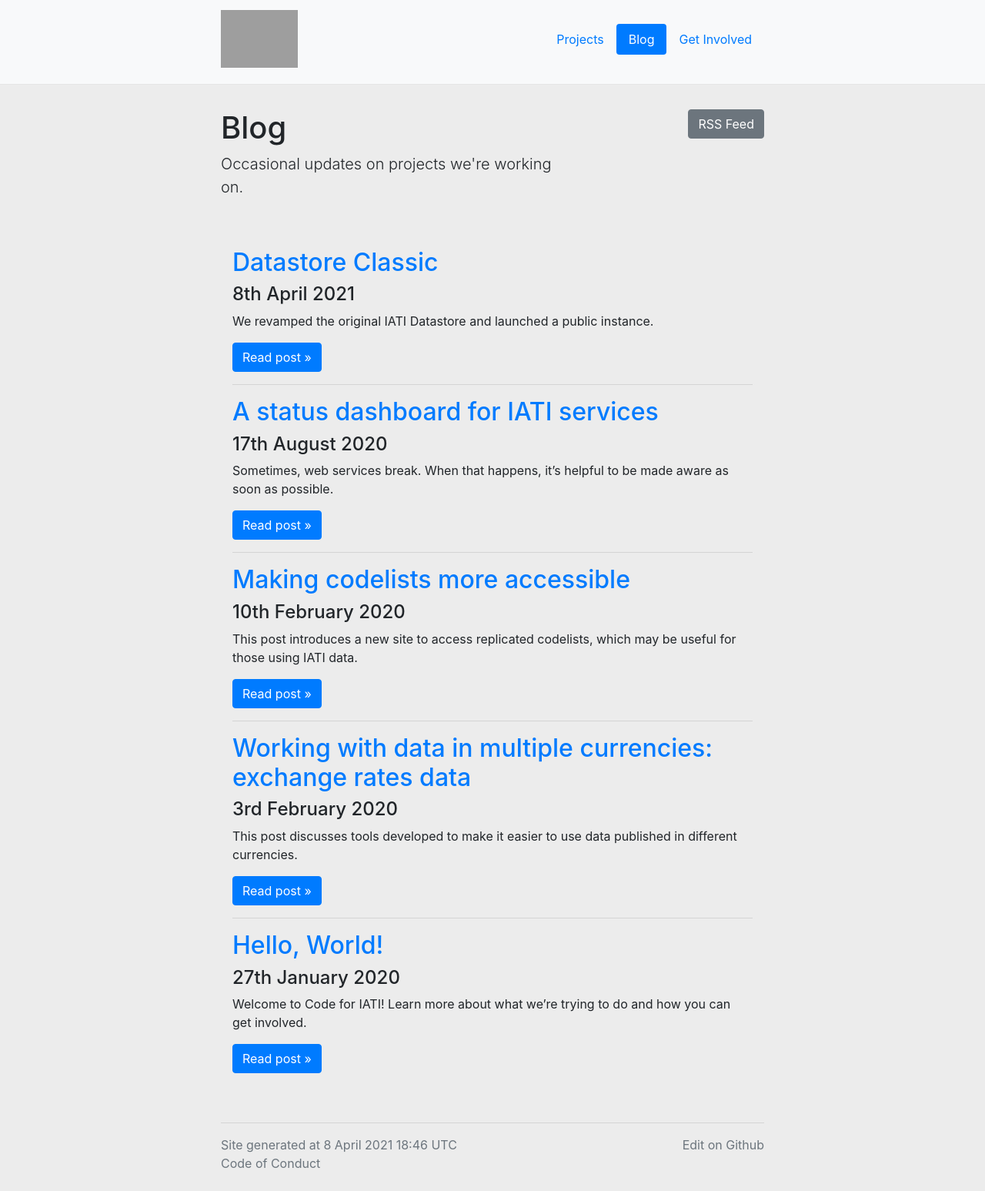
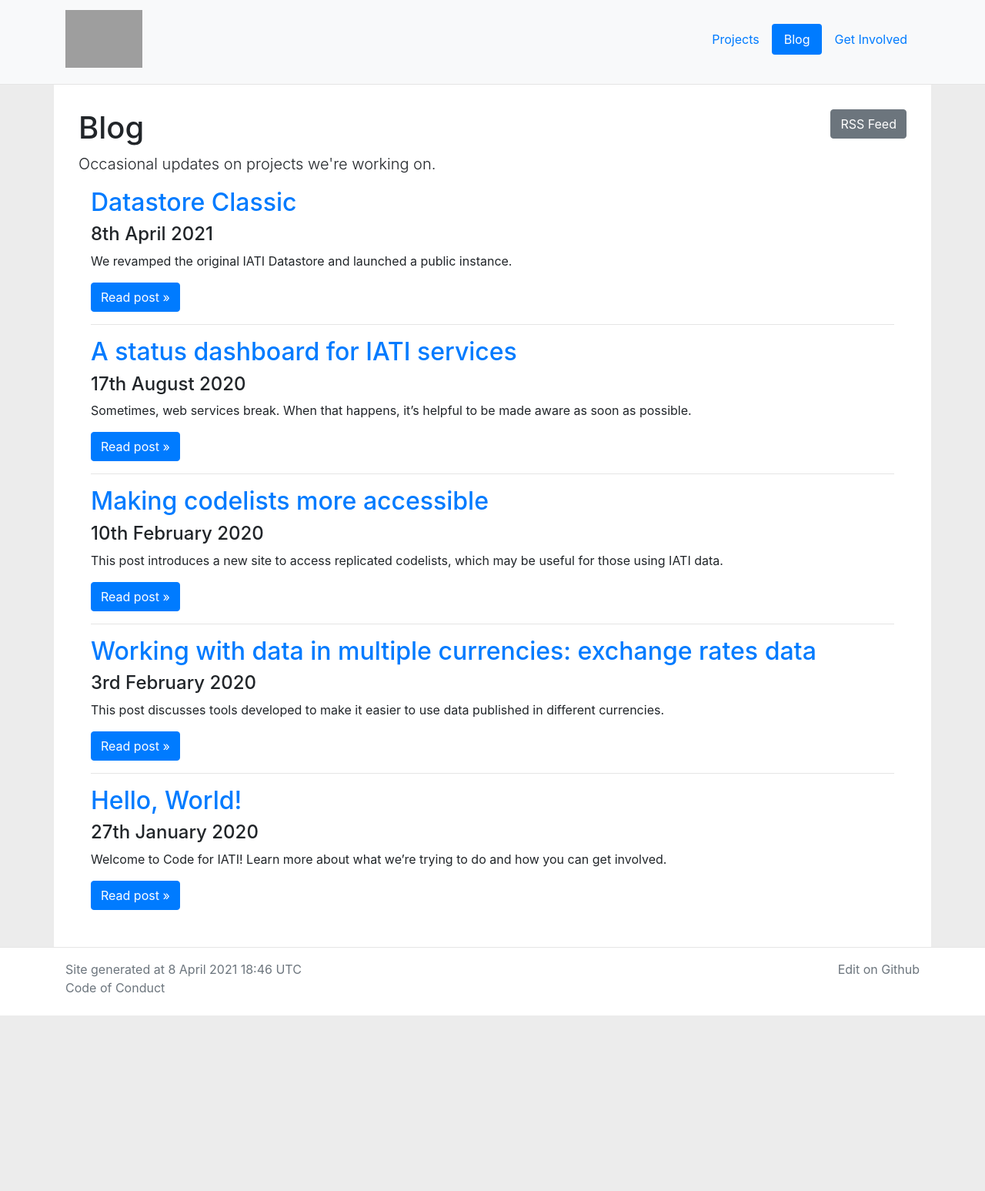
Before and after one commit to codeforIATI/codeforiati.github.io, a Jekyll site: the page built from blog/index.md, in a window 1280 px wide. Shown: the whole page at 77% size. Built offline with Jekyll 4.4.1, drawn with Linux system fonts in a browser that asks for light colours; after the commit the page ends 1319 px from its top, so only the background shows below that.

Commit message:
Slight improvements to styling

```diff
--- a/_layouts/default.html
+++ b/_layouts/default.html
@@ -1,5 +1,5 @@
 <!doctype html>
-<html lang="en">
+<html lang="en" class="h-100">
   <head>
     <meta charset="utf-8">
     <meta name="viewport" content="width=device-width, initial-scale=1, shrink-to-fit=no">
@@ -23,7 +23,7 @@
     <meta property="og:description" content="{{ page.excerpt }}">
     <meta property="og:image" content="{{ site.github.url }}/assets/img/logo-square.png?v={{ site.github.build_revision }}">
   </head>
-  <body>
+  <body class="d-flex flex-column h-100">
     <nav class="navbar navbar-light bg-light navbar-expand-lg header">
       <div class="container">
         <a class="navbar-brand" href="{{ site.github.url }}/">
@@ -43,7 +43,7 @@
         </div>
       </div>
     </nav>
-    <div class="container">
+    <div class="container container-body {% if page.url != '/' %}container-page{% endif %}">
       {{ content }}
       {% if page.comments and site.github %}
       <h2>Comments</h2>
@@ -70,7 +70,6 @@
 
     <footer class="footer">
       <div class="container">
-        <hr />
         <div class="row">
           <div class="col-md-6">
             <span class="text-muted">Site generated at {{ 'now' | date: "%e %B %Y %H:%M %Z" }}</span><br />
--- a/assets/css/codeforiati.scss
+++ b/assets/css/codeforiati.scss
@@ -4,7 +4,6 @@
 /* Space out content a bit */
 body {
   /* padding-top: 1.5rem; */
-  padding-bottom: 1.5rem;
   background-color: #ececec;
 }
 
@@ -24,7 +23,6 @@ blockquote {
 .header {
   padding-bottom: 1rem;
   border-bottom: .05rem solid #e5e5e5;
-  margin-bottom: 2rem;
 
   /* Make the masthead heading the same height as the navigation */
   h3 {
@@ -37,8 +35,9 @@ blockquote {
 .img-caption {
   max-width: 50%;
   float: right;
-  margin: 10px;
+  margin: 15px;
   border: 1px solid #bbb;
+  box-shadow: 2px 2px 10px #bbb;
 
   img {
     max-width: 100%;
@@ -46,8 +45,8 @@ blockquote {
   p.caption {
     background-color: #fff;
     padding: 10px;
-    font-size: 0.8rem;
-    font-style: italic;
+    font-size: 0.9rem;
+    font-weight: bold;
     margin-bottom: 0;
     text-align: center;
   }
@@ -78,30 +77,21 @@ blockquote {
   margin: 10px auto;
 }
 
-/* Supporting marketing content */
-.marketing {
-  margin: 3rem 0;
-
-  p + h4 {
-    margin-top: 1.5rem;
-  }
-}
-
 .link-unstyled, .link-unstyled:link, .link-unstyled:hover {
   color: inherit;
   text-decoration: inherit;
 }
 
-/* Responsive: Portrait tablets and up */
-@media (min-width: 48em) {
-  /* Customize container */
-  .container {
-    max-width: 46rem;
-  }
-  /* Remove the padding we set earlier */
-  .header,
-  .marketing {
-    padding-right: 0;
-    padding-left: 0;
-  }
+.container-body {
+  padding: 2rem 2rem 2rem 2rem;
 }
+.container-page {
+  background-color: #ffffff;
+}
+footer {
+  margin-top:auto!important;
+  background-color: #ffffff;
+  padding-top: 1rem;
+  padding-bottom: 1.5rem;
+  border-top: .05rem solid #e5e5e5;
+}
```
